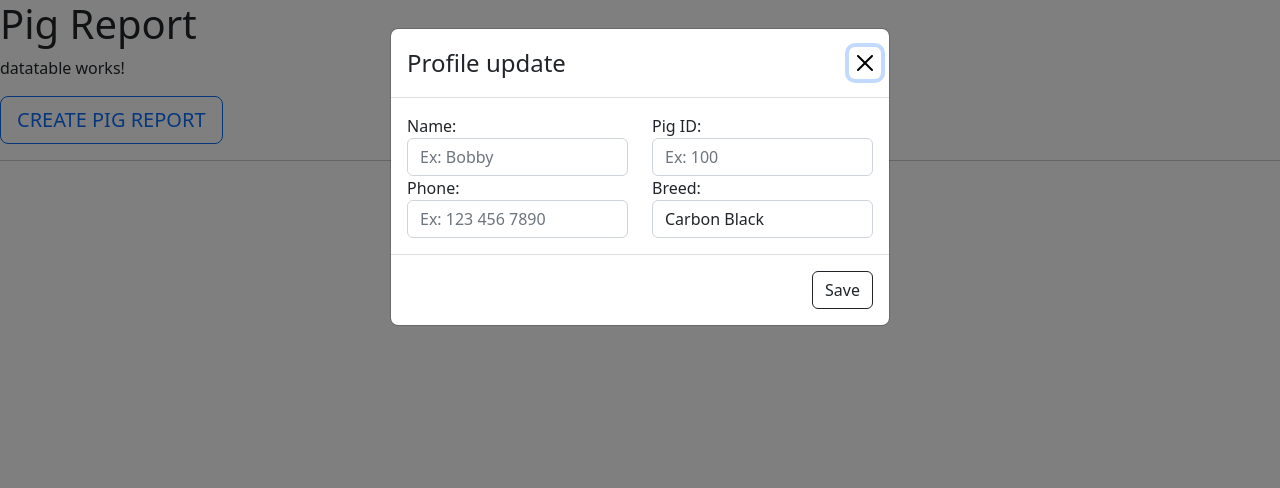
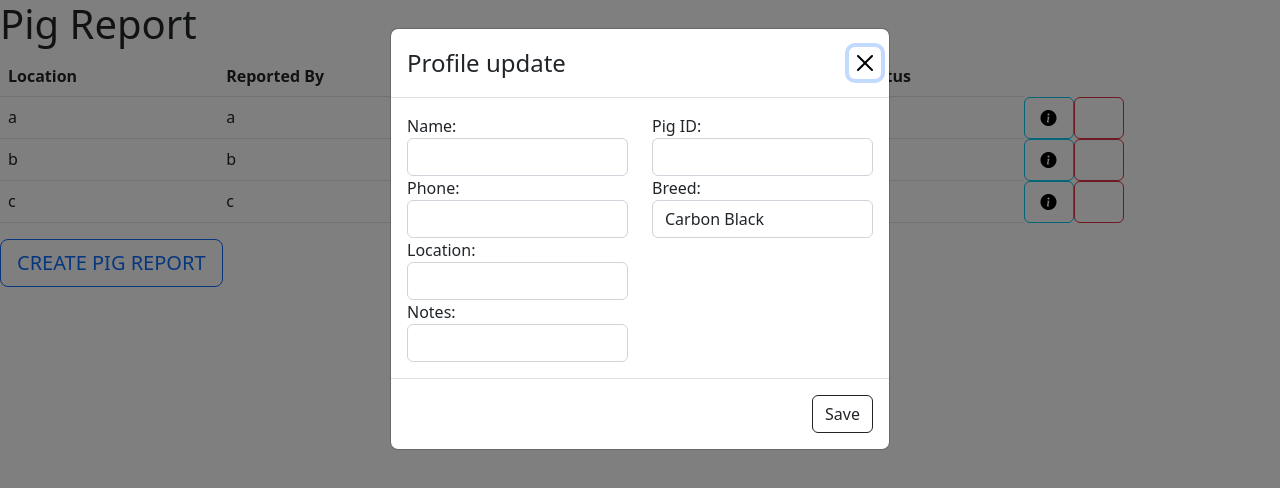
Before and after one commit to jeffwang4321/angular-project, an Angular app: page / in a window 1280 px wide. Both pictures are taken after a click on the button "CREATE PIG REPORT". Shown: the top 488 px of the page. Built offline with nearby package versions, Linux system fonts and the light colour scheme.

Commit message:
datatable

```diff
--- a/package.json
+++ b/package.json
@@ -21,6 +21,7 @@
     "@ng-bootstrap/ng-bootstrap": "^13.1.1",
     "@popperjs/core": "^2.11.6",
     "bootstrap": "^5.2.0",
+    "bootstrap-icons": "^1.10.2",
     "leaflet": "^1.9.3",
     "rxjs": "~7.5.0",
     "tslib": "^2.3.0",
--- a/src/app/addpigmodal/addpigmodal.component.html
+++ b/src/app/addpigmodal/addpigmodal.component.html
@@ -9,11 +9,19 @@
         <div class="col-sm-6">
           <div class="form-group">
             <label>Name:</label>
-            <input type="text" class="form-control" id="addName" placeholder="Ex: Bobby" autocomplete="off" maxlength="20" required="required"/>
+            <input type="text" class="form-control" id="addName" autocomplete="off" maxlength="20" required="required"/>
           </div>
           <div class="form-group">
             <label>Phone:</label>
-            <input type="number" class="form-control" id="addPhone" placeholder="Ex: 123 456 7890" pattern=".{10,10}" required="required"/>
+            <input type="number" class="form-control" id="addPhone" pattern=".{10,10}" required="required"/>
+          </div>
+          <div class="form-group">
+            <label>Location:</label>
+            <input type="text" class="form-control" id="addLocation" autocomplete="off" maxlength="25" required="required"/>
+          </div>
+          <div class="form-group">
+            <label>Notes:</label>
+            <input type="text" class="form-control" id="addNotes" autocomplete="off" maxlength="200" required="required"/>
           </div>
           <!-- <div class="form-group">
             <label>Weight (kg):</label>
@@ -25,7 +33,7 @@
           <div class="form-group">
             <div class="form-group">
               <label>Pig ID:</label>
-              <input type="number" class="form-control" id="addPigId" placeholder="Ex: 100" min="0" maxlength="10" required="required"/>
+              <input type="number" class="form-control" id="addPigId" min="0" maxlength="10" required="required"/>
             </div>
           </div>
           <div class="form-group">
@@ -45,14 +53,14 @@
       </div>
     </div>
     <div class="modal-footer">
-      <button type="submit" class="btn btn-outline-dark">Save</button>
-      <!-- <button type="button" class="btn btn-outline-dark" (click)="modal.close('Save click')">Save</button> -->
+      <!-- <button type="submit" class="btn btn-outline-dark">Save</button> -->
+      <button type="button" class="btn btn-outline-dark" (click)="modal.close('Save click')">Save</button>
     </div>
   </form>
 </ng-template>
 
 <button class="btn btn-lg btn-outline-primary" (click)="open(content)">CREATE PIG REPORT</button>
 
-<hr />
+<!-- <hr /> -->
 
 <pre>{{ closeResult }}</pre>
--- a/src/app/datatable/datatable.component.html
+++ b/src/app/datatable/datatable.component.html
@@ -1 +1,24 @@
-<p>datatable works!</p>
+<table class="table" id="mainTable">
+  <thead>
+    <tr>
+      <th>Location</th>
+      <th>Reported By</th>
+      <th>Time Reported</th>
+      <th>Status</th>
+    </tr>
+  </thead>
+  <tbody class="table" id="mainTableBody">
+    <tr *ngFor="let report of reports">
+      <td>{{report.location}}</td>
+      <td>{{report.name}}</td>
+      <td>{{report.date}}</td>
+      <td>{{report.status}}</td>
+      <button class="btn btn-info" id="info">
+        <i class="bi bi-info-circle-fill"></i>
+      </button>
+      <button class="btn btn-danger" id="delete">
+        <i class="bi bi-trash-fill"></i>
+      </button>
+    </tr>
+  </tbody>
+</table>
--- a/src/app/datatable/datatable.component.ts
+++ b/src/app/datatable/datatable.component.ts
@@ -1,4 +1,6 @@
 import { Component, OnInit } from '@angular/core';
+import { Report } from '../../report';
+import { REPORTS } from '../../reports-mock';
 
 @Component({
   selector: 'app-datatable',
@@ -7,9 +9,18 @@ import { Component, OnInit } from '@angular/core';
 })
 export class DatatableComponent implements OnInit {
 
+  reports: Report[] = [];
+
   constructor() { }
 
   ngOnInit(): void {
+    this.getReports();
+  }
+
+  getReports(): void {
+    // this.heroService.getHeroes()
+    //     .subscribe(heroes => this.heroes = heroes);
+    this.reports = REPORTS;
   }
 
 }
--- /dev/null
+++ b/src/report.ts
@@ -0,0 +1,12 @@
+export interface Report {
+  name: string;
+  phone: string;
+  id: number;
+  breed: string;
+  location: string;
+  lon: number;
+  lat: number;
+  notes: string;
+  date: string;
+  status: string;
+}
--- /dev/null
+++ b/src/reports-mock.ts
@@ -0,0 +1,40 @@
+import { Report } from './report';
+
+export const REPORTS: Report[] = [
+  {
+    name: 'a',
+    phone: 'a',
+    id: 0,
+    breed: 'a',
+    location: 'a',
+    lon: 0,
+    lat: 0,
+    notes: 'a',
+    date: 'a',
+    status: 'a',
+  },
+  {
+    name: 'b',
+    phone: 'b',
+    id: 1,
+    breed: 'b',
+    location: 'b',
+    lon: 1,
+    lat: 1,
+    notes: 'b',
+    date: 'b',
+    status: 'b',
+  },
+  {
+    name: 'c',
+    phone: 'c',
+    id: 2,
+    breed: 'c',
+    location: 'c',
+    lon: 2,
+    lat: 2,
+    notes: 'c',
+    date: 'c',
+    status: 'c',
+  },
+]
--- a/src/styles.css
+++ b/src/styles.css
@@ -1 +1,2 @@
 /* You can add global styles to this file, and also import other style files */
+@import "~bootstrap-icons/font/bootstrap-icons.css";
```
Also changed, not shown: 1 other file (tests, documents, lock files or other folders).
